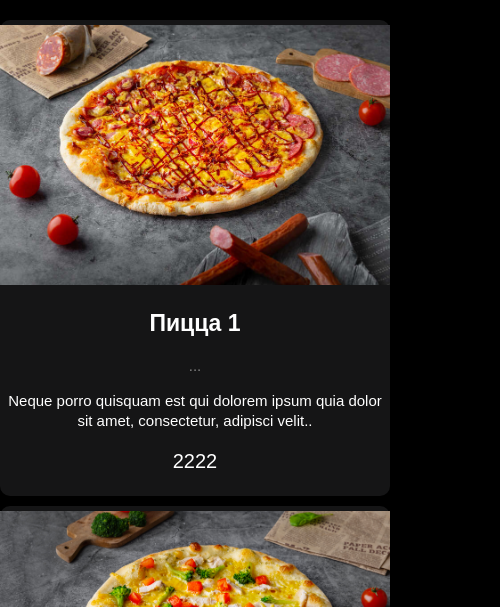
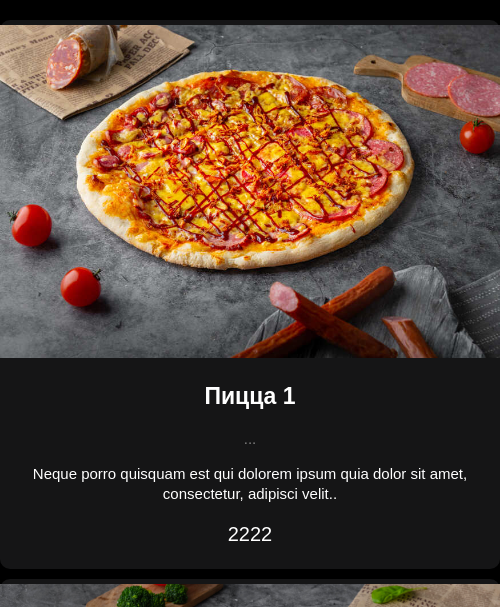
Before and after one commit to slaughtlaught/slaughtlaught.github.io, a plain HTML site: page index.html in a window 390 px wide. Shown: the part 237-844 px from the top of the page, 500 px wide, since content can reach past the window. Drawn offline with Linux system fonts and the light colour scheme.

Commit message:
Add files via upload

```diff
--- a/style.css
+++ b/style.css
@@ -147,6 +147,6 @@ h2 {
       margin-left: auto;
       margin-right: auto;
       margin-bottom: 10px;
-      max-width: 1100px;
+      width: 900px;
     }
   }
```
